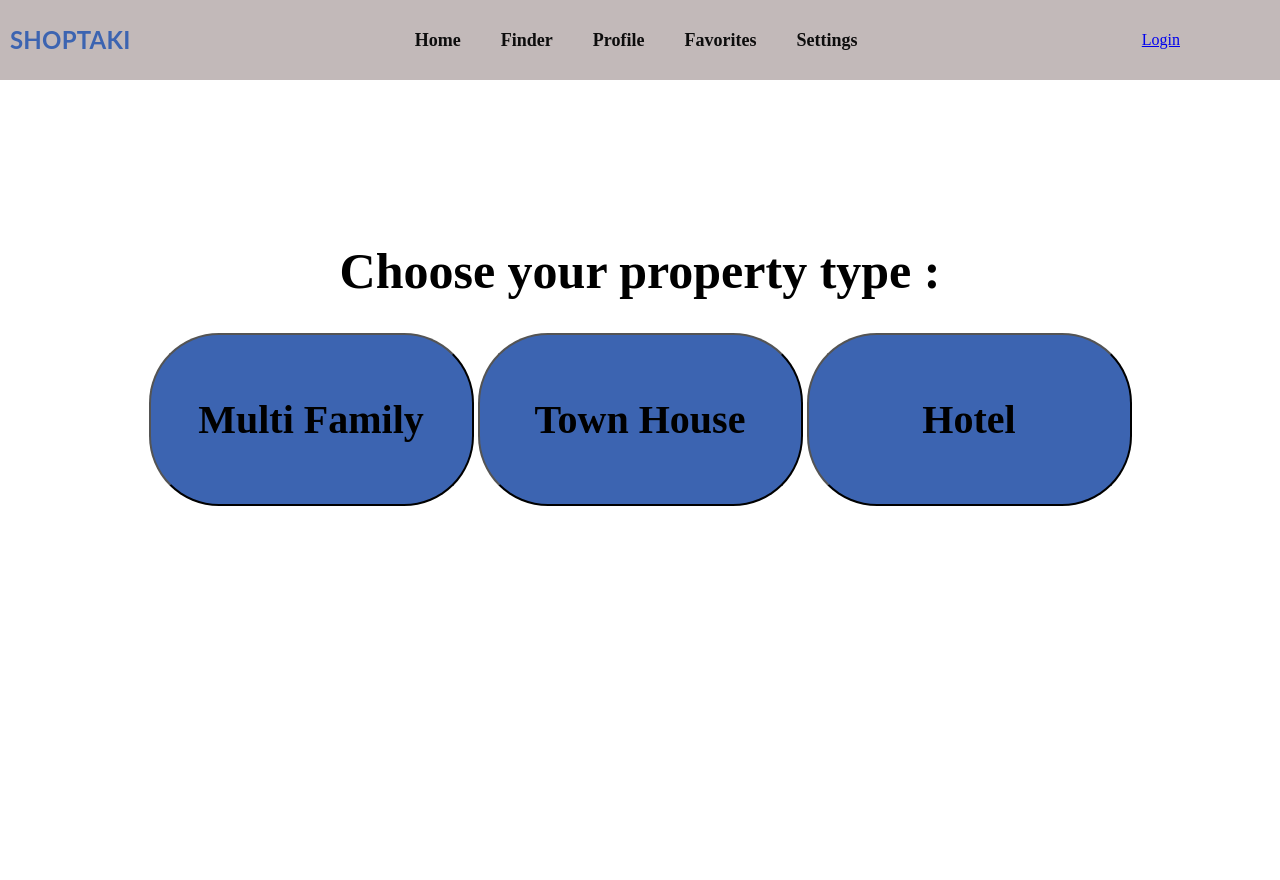
After one commit to kimgogowow/shoptaki-realestate, a Django app: page /finder_type in a window 1280 px wide. The commit adds this page. Run offline with Django 4.2, Linux system fonts and the light colour scheme.

Commit message:
fix: finder_type before finder

```diff
--- a/shoptaki/templates/shoptaki/base.html
+++ b/shoptaki/templates/shoptaki/base.html
@@ -16,11 +16,15 @@
 		</div>
 		<div class="nav-links">
 			<a href="{% url 'home' %}">Home</a>
-			<a href="{% url 'finder' %}">Finder</a>
+			<a href="{% url 'finder_type' %}">Finder</a>
 			<a href="{% url 'profile' %}">Profile</a>
 			<a href="{% url 'favorites' %}">Favorites</a>
 			<a href="{% url 'settings' %}">Settings</a>
-			<a href="{% url 'logout' %}"><button>Logout</button></a>
+
+			{% if user.is_authenticated %}
+			<a href="{% url 'logout' %}" id="logout_button">Logout</a>
+			{% endif %}
+
 		</div>
 
 
--- a/shoptaki/templates/shoptaki/finder.html
+++ b/shoptaki/templates/shoptaki/finder.html
@@ -2,9 +2,13 @@
 {% block content %}
 <div class="finder_option_body">
 
+
+    <h1>you are looking for a {{type}} house</h1>
+
     <h2 class=" finder_title">
         Property Finder:
-    </h2>
+
+        <h1>{{error}}</h1>
 
         <div class="property_options">
             <div class="finder_form">
--- /dev/null
+++ b/shoptaki/templates/shoptaki/finder_type.html
@@ -0,0 +1,30 @@
+{% extends "shoptaki/base.html" %}
+{% block content %}
+<div class="finder_option_body">
+
+    <h1 class=" finder_title">
+        Choose your property type :
+    </h1>
+
+    <div class="property_options">
+        <button onclick="redirectToTheFinder('Multi Family')">
+            Multi Family
+        </button>
+        <button onclick="redirectToTheFinder('Town House')">
+            Town House
+        </button>
+        <button onclick="redirectToTheFinder('Hotel')">
+            Hotel
+        </button>
+    </div>
+</div>
+
+<script>
+
+    function redirectToTheFinder(type) {
+        window.location.href = "{% url 'finder' %}?type=" + encodeURIComponent(type);
+    }
+
+</script>
+
+{% endblock %}
--- a/shoptaki/views.py
+++ b/shoptaki/views.py
@@ -32,7 +32,7 @@ def login_action(request):
     context['form'] = form
 
     if not form.is_valid():
-        #context['error_msg'] = "invalid username or password"
+        # context['error_msg'] = "invalid username or password"
         return render(request, 'shoptaki/login.html', context)
 
     newUser = authenticate(
@@ -63,10 +63,10 @@ def register_action(request):
     newUser.save()
     newUser = authenticate(
         username=form.cleaned_data['username'], password=form.cleaned_data['password'])
-
     login(request, newUser)
     # update the global stream page
     return redirect(reverse('home'))
+
 
 @login_required
 def logout_action(request):
@@ -74,9 +74,18 @@ def logout_action(request):
     return redirect(reverse('login'))
 
 
+def finder_type_action(request):
+    context = {"type": request.POST}
+    if request.method == "GET":
+        return render(request, 'shoptaki/finder_type.html', context)
+
+
 def finder_action(request):
     context = {}
+
     if request.method == 'GET':
+        type = request.GET.get('type')
+        context = {'type': type}
         context['form'] = FinderForm()
         # once passed authentication--jump to global stream
         return render(request, 'shoptaki/finder.html', context)
@@ -85,9 +94,12 @@ def finder_action(request):
     context['form'] = form
 
     if not form.is_valid():
+        error = "Sorry Invalid Input"
+        context['error'] = error
         return render(request, 'shoptaki/finder.html', context)
     # update the global stream page
-    return redirect(reverse('home'))
+
+    return redirect(reverse('listings'))
 
 
 @login_required
@@ -97,17 +109,10 @@ def user_profile_action(request):
         return render(request, 'shoptaki/profile.html', context)
 
 
-def find_action(request):
-    context = {}
-    if request.method == "GET":
-        return render(request, 'shoptaki/finder.html', context)
-
-
 def user_settings_action(request):
     context = {}
     if request.method == "GET":
         return render(request, 'shoptaki/settings.html', context)
-
 
 
 def listings(request):
--- a/webapps/urls.py
+++ b/webapps/urls.py
@@ -14,20 +14,19 @@ Including another URLconf
     2. Add a URL to urlpatterns:  path('blog/', include('blog.urls'))
 """
 from django.contrib import admin
-from django.urls import path,include
+from django.urls import path, include
 from shoptaki import views
 from django.contrib.auth import views as auth_views
 
 urlpatterns = [
     path('', views.home_view, name="home"),
     path('oauth/', include('social_django.urls', namespace='social')),
-   # path('logout', auth_views.logout_then_login, name='logout'),
-
-
+    # path('logout', auth_views.logout_then_login, name='logout'),
     path('info', views.info_view, name="info"),
     path('login', views.login_action, name="login"),
     path('register', views.register_action, name="register"),
     path('logout', views.logout_action, name="logout"),
+    path('finder_type', views.finder_type_action, name="finder_type"),
     path('finder', views.finder_action, name="finder"),
     path('favorites', views.check_favorites, name="favorites"),
     path('profile', views.user_profile_action, name="profile"),
```
Also changed, not shown: db.sqlite3. Lines whose indentation alone changed are shown as unchanged.
